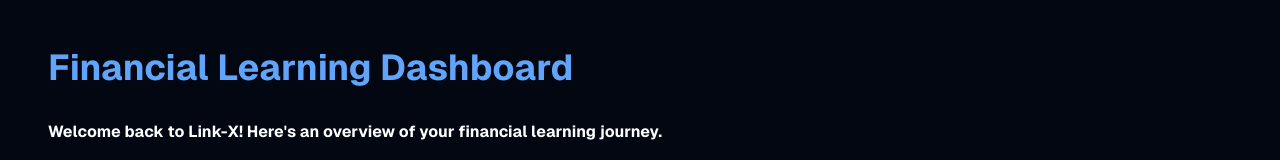
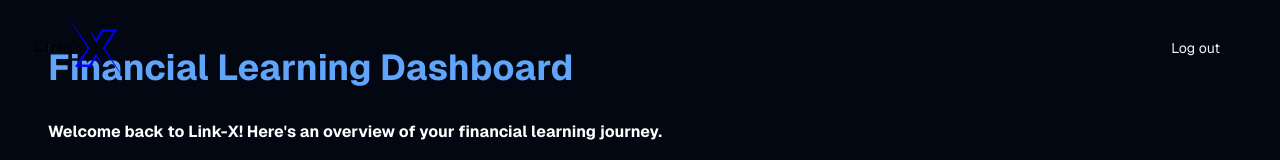
Before and after one commit to explicit09/LINK-X, a Next.js app in the folder coralx-frontend/: page /dashboard in a window 1280 px wide. Shown: the top 160 px of the page. Built offline with nearby package versions, Linux system fonts and the light colour scheme.

Commit message:
added headers

```diff
--- a/coralx-frontend/app/(dash)/dashboard/page.tsx
+++ b/coralx-frontend/app/(dash)/dashboard/page.tsx
@@ -5,13 +5,14 @@ import { Button } from "@/components/ui/button";
 import { useRouter } from "next/navigation";
 //import { Progress } from "@/components/ui/progress";
 import { BarChart3, BookOpen, Clock, TrendingUp, Newspaper, GraduationCap, ChevronRight } from "lucide-react";
-
+import Header from '@/components/link-x/Header';
 
 
 export default function Dashboard() {
   const router = useRouter();
   return (
     <div className="min-h-screen bg-gray-950 text-gray-100 p-6 md:p-8 lg:p-12">
+      <Header isLoggedIn={true}/>
       <h1 className="text-4xl font-bold mb-8 text-blue-400">Financial Learning Dashboard</h1>
       <h2 className="text-1xl font-bold mb-8 text-white">
         Welcome back to Link-X! Here's an overview of your financial learning journey.
--- a/coralx-frontend/app/onboarding/page.tsx
+++ b/coralx-frontend/app/onboarding/page.tsx
@@ -8,6 +8,7 @@ import { Select, SelectTrigger, SelectContent, SelectItem, SelectValue } from "@
 import { Checkbox } from "@/components/ui/checkbox";
 import { CheckedState } from "@radix-ui/react-checkbox";
 import { useRouter } from "next/navigation";
+import Header from '@/components/link-x/Header';
 
 export default function OnboardingPage() {
   const [formData, setFormData] = useState({
@@ -55,6 +56,7 @@ export default function OnboardingPage() {
 
   return (
     <div className="flex flex-col items-center justify-center min-h-screen text-gray-100 bg-gray-950 p-6">
+      <Header isLoggedIn={false} showAuthButton={false}/>
       <Card className="w-full max-w-lg p-6 relative bg-gray-650 border-blue-500/20 shadow-lg"> {/* Ensure relative positioning */}
         <CardContent>
         <h1 className="text-xl font-semibold mb-4 text-blue-400">Personalized Learning Setup</h1>
```
